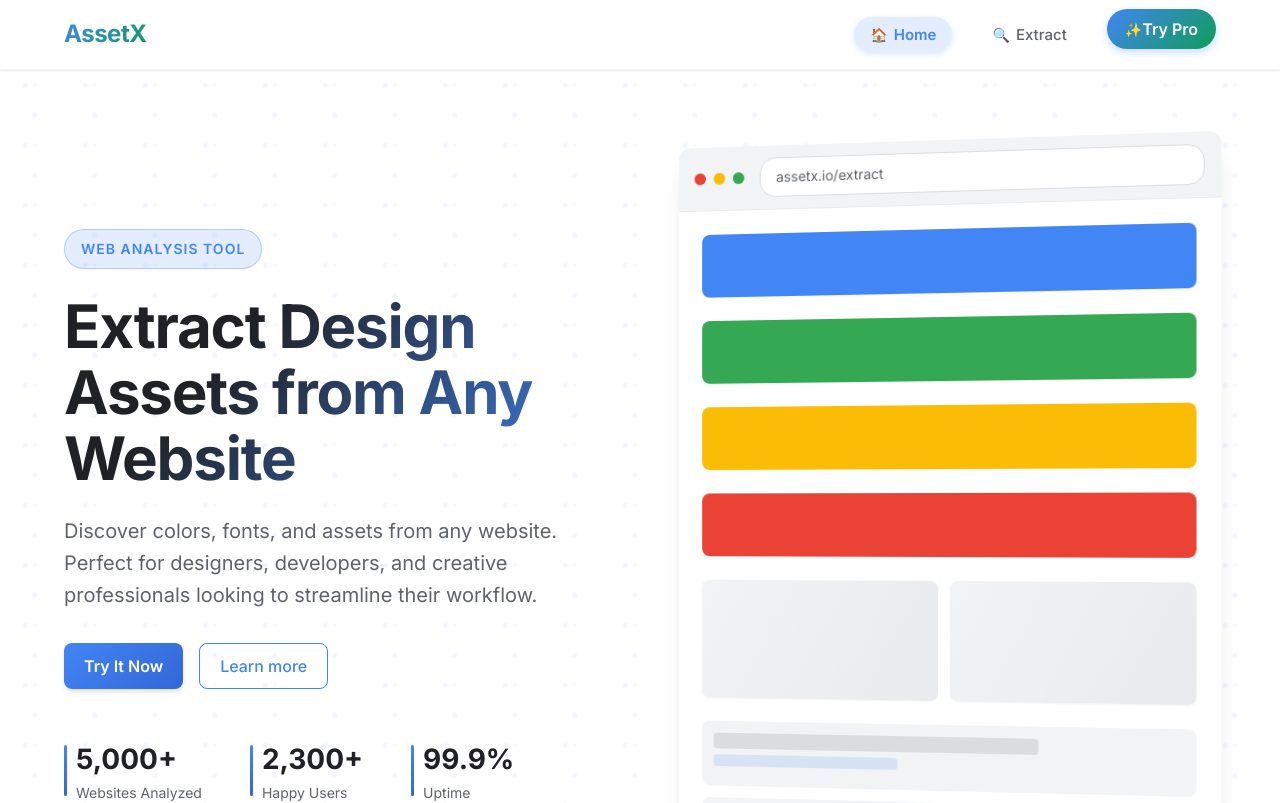
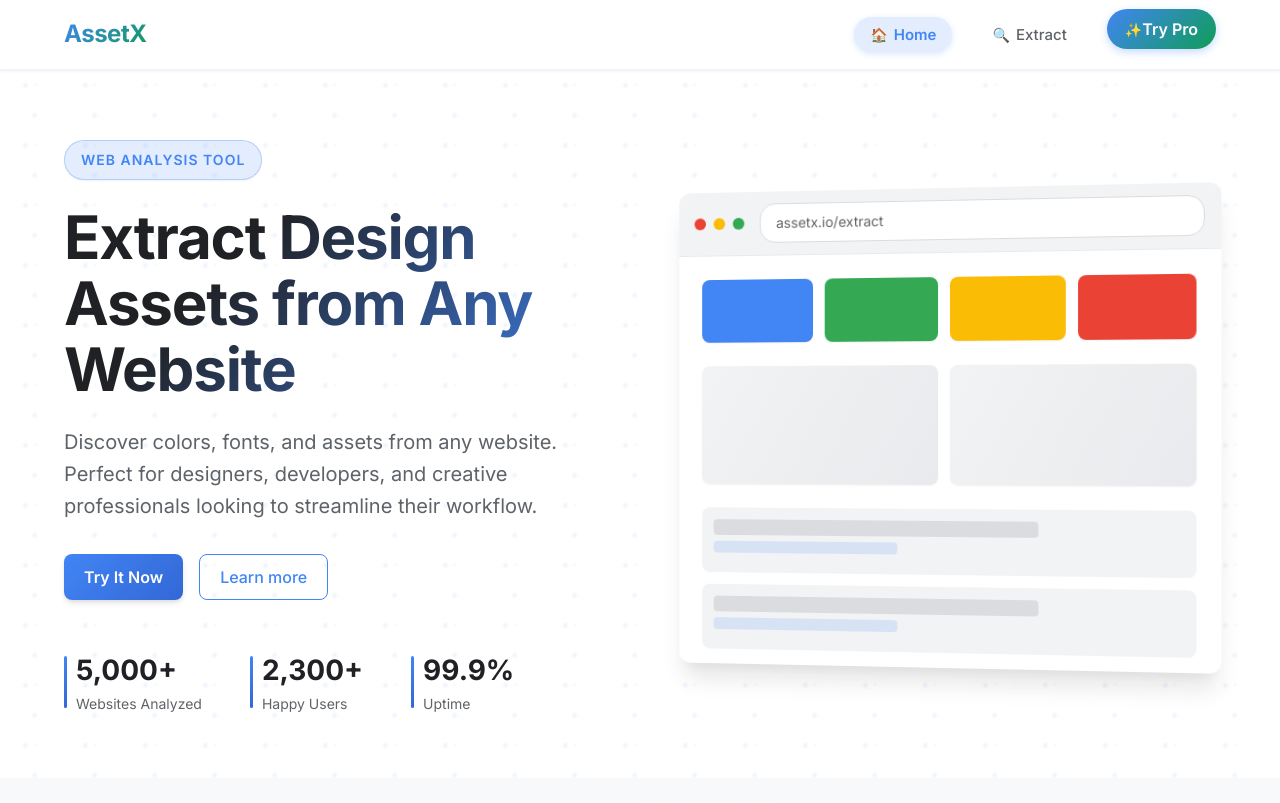
Before and after one commit to PeterAkande/asset-extractor, a React (Vite) app in the folder frontend/asset-extractor/: page / in a window 1280 px wide. Shown: the top 803 px of the page. Built offline with nearby package versions, Linux system fonts and the light colour scheme; a web font is replaced by a local one.

Commit message:
feat: support routing and have decicated result page

```diff
--- a/frontend/asset-extractor/src/components/HeroSection.css
+++ b/frontend/asset-extractor/src/components/HeroSection.css
@@ -172,6 +172,7 @@
   box-shadow: var(--shadow-xl);
   transform: perspective(1000px) rotateY(-5deg);
   transition: all var(--transition-standard);
+  max-height: 480px; /* Adjusted to original size */
 }
 
 .browser-mockup:hover {
@@ -238,21 +239,22 @@
 }
 
 .browser-content {
-  padding: 24px;
+  padding: 24px; /* Restored original padding */
   display: flex;
   flex-direction: column;
-  gap: 24px;
+  gap: 24px; /* Restored original gap */
   position: relative;
 }
 
 /* Animated content in browser mockup */
-.color-grid {
-  display: grid;
-  grid-template-columns: repeat(4, 1fr);
+.browser-content .color-grid {
+  display: flex;
+  flex-direction: row;
   gap: 12px;
 }
 
-.color-swatch {
+.browser-content .color-swatch {
+  flex: 1;
   height: 64px;
   border-radius: 8px;
   transition: all var(--transition-standard);
@@ -271,7 +273,7 @@
 }
 
 .asset-item {
-  height: 120px;
+  height: 120px; /* Restored original height */
   background: linear-gradient(120deg, var(--google-gray-100) 0%, var(--google-gray-200) 100%);
   border-radius: 8px;
   box-shadow: var(--shadow-xs);
@@ -296,7 +298,7 @@
 }
 
 .font-item {
-  padding: 12px;
+  padding: 12px; /* Restored original padding */
   background-color: var(--google-gray-100);
   border-radius: 8px;
   transition: all var(--transition-standard);
--- a/frontend/asset-extractor/src/pages/ResultsPage.tsx
+++ b/frontend/asset-extractor/src/pages/ResultsPage.tsx
@@ -57,8 +57,9 @@
     <div className="results-page">
       <Navbar onLogoClick={handleLogoClick} />
 
-      <div className="container" style={{ paddingTop: '120px', paddingBottom: '80px' }}>
+      <div className="container" style={{ paddingTop: '120px', paddingBottom: '80px', borderRadius: '8px' }}>
         <div className="results-header">
+            <br></br>
           <h1 className="page-title">Extraction Results</h1>
           {results && (
             <p className="results-subtitle ">
```
